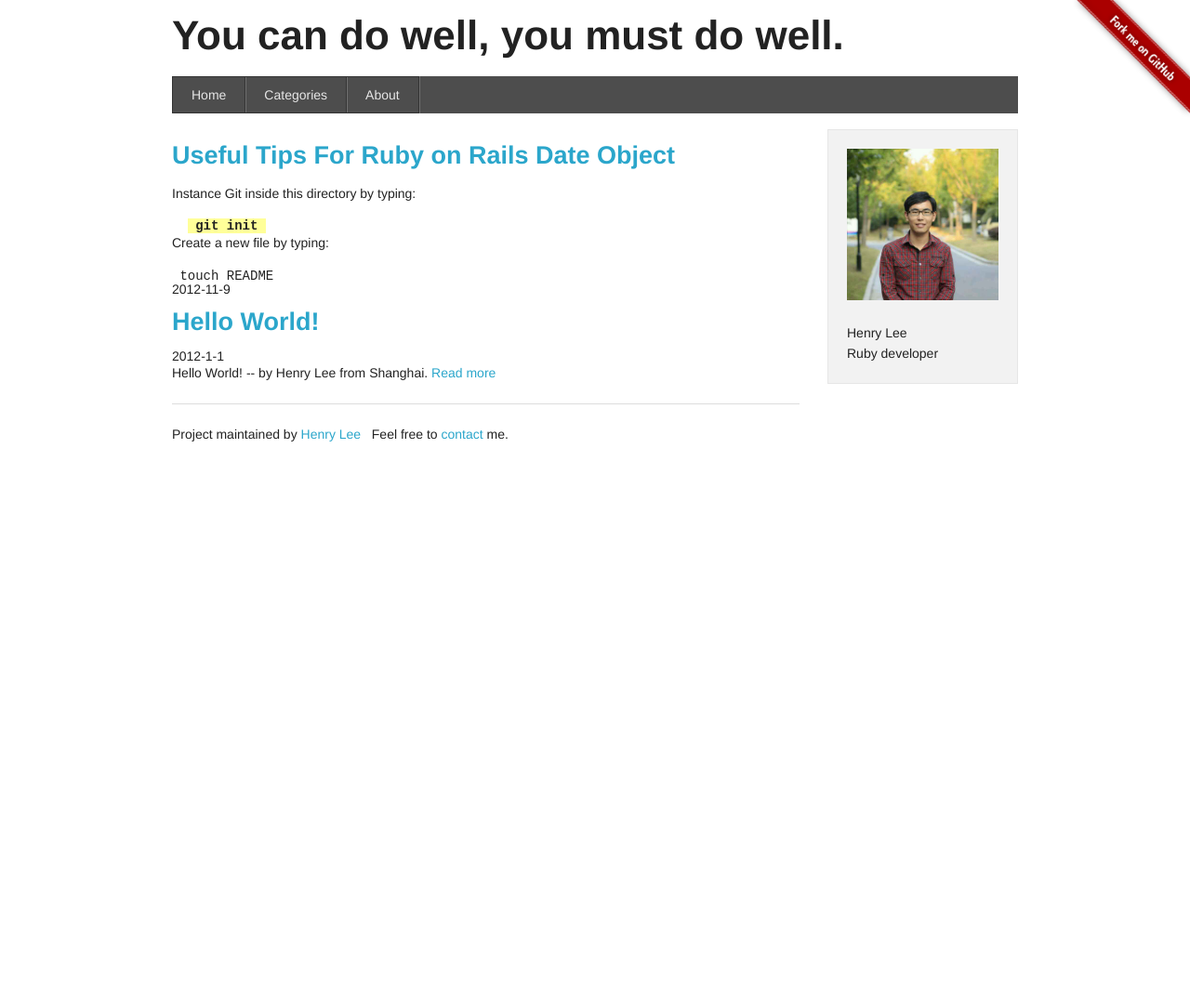
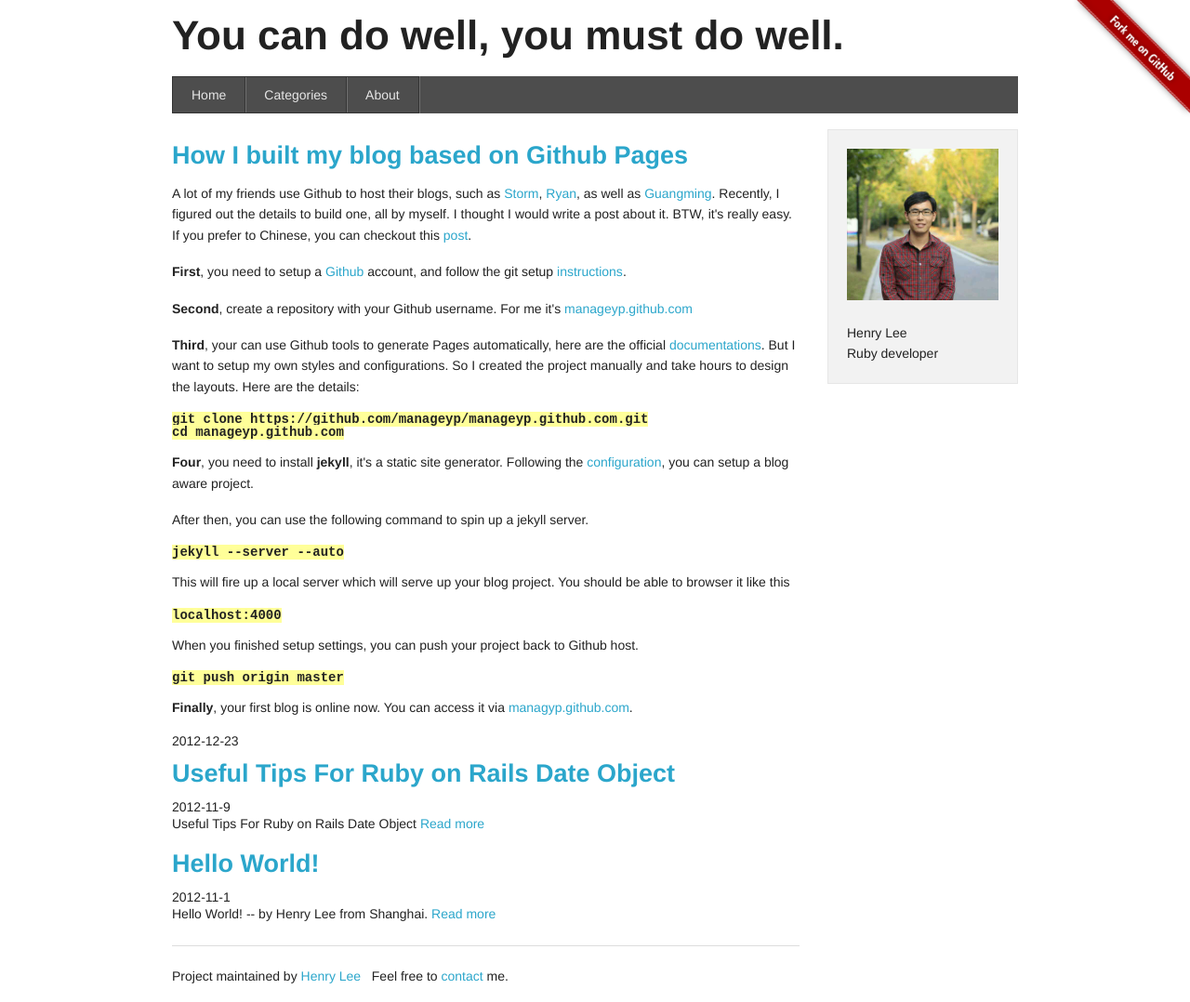
Before and after one commit to manageyp/manageyp.github.com, a Jekyll site: the page built from index.html, in a window 1280 px wide. Shown: the whole page at 93% size. Built offline with Jekyll 4.4.1, drawn with Linux system fonts in a browser that asks for light colours; nearby versions of some CDN libraries; before the commit the page ends 900 px from its top, so only the background shows below that.

Commit message:
[New] 2012-12-23 new post

```diff
--- a/_layouts/default.html
+++ b/_layouts/default.html
@@ -28,14 +28,14 @@
     <div class="twelve columns">
       <div class="row">
         <div class="six columns">
-          <p> Project maintained by <a href="https://github.com/manageyp">Henry Lee</a>&nbsp;&nbsp;
+          <p> Project maintained by <a href="https://github.com/manageyp" target="_blank">Henry Lee</a>&nbsp;&nbsp;
             Feel free to <a href="mailto:manageyp@gmail.com?subject=Hello%20Henry&body=Greeting%20from%20your%20blog.">contact</a> me.
           </p>
         </div>
       </div>
     </div>
   </footer>
-  <a href="https://github.com/manageyp">
+  <a href="https://github.com/manageyp" target="_blank">
     <img style="position:absolute;top:0;right:0;border:0;width:135px;height:135px;" src="/images/forkme_right_red.png" alt="Fork me on GitHub" />
   </a>
   <script src="https://ajax.googleapis.com/ajax/libs/jquery/1.7.1/jquery.min.js"></script>
--- a/_layouts/page.html
+++ b/_layouts/page.html
@@ -7,7 +7,7 @@ layout: default
 <div class="three columns">
   <div class="panel">
     <p>
-      <a href="https://github.com/manageyp"><img src="/images/avatar.jpg" alt="Henry Lee avatar"/></a>
+      <a href="https://github.com/manageyp" target="_blank"><img src="/images/avatar.jpg" alt="Henry Lee avatar"/></a>
       <ul style="margin-bottom: 0px;list-style-type:none;">
         <li>Henry Lee</li>
         <li>Ruby developer</li>
--- a/_posts/2012-11-9-useful-tips-for-ror-date-object.html
+++ b/_posts/2012-11-9-useful-tips-for-ror-date-object.html
@@ -2,14 +2,17 @@
 layout: post
 title: Useful Tips For Ruby on Rails Date Object
 description: Useful Tips For Ruby on Rails Date Object
-categories: Ruby on Rails
-tags: Ruby Rails Date
+categories: Date Ruby Rails
+tags: Date Ruby Rails
 record_on: 2012-11-9
 ---
-<p>Instance Git inside this directory by typing:</p>
+<p>Date Object</p>
 <pre>
-  <code class="ruby"> git init </code>
+  <code class="ruby">
+    today = Date.today
+    today.wday # [0..6]
+    today.next
+    today.next_week
+
+</code>
 </pre>
-
-<p>Create a new file by typing:</p>
-<pre> touch README</pre>
--- /dev/null
+++ b/_posts/2012-12-23-how-i-built-my-blog.html
@@ -0,0 +1,26 @@
+---
+layout: post
+title: How I built my blog based on Github Pages
+description: How I built my blog based on Github Pages, using jekyll.
+categories: Github
+tags: Github jekyll
+record_on: 2012-12-23
+---
+<p>A lot of my friends use Github to host their blogs, such as <a href="http://stormzhang.github.com/" target="_blank">Storm</a>, <a href="http://ryancheung.me/" target="_blank">Ryan</a>, as well as <a href="http://zhouguangming.github.com/" target="_blank">Guangming</a>. Recently, I figured out the details to build one, all by myself. I thought I would write a post about it.
+BTW, it's really easy. If you prefer to Chinese, you can checkout this <a href="http://www.ruanyifeng.com/blog/2012/08/blogging_with_jekyll.html" target="_blank">post</a>.</p>
+<p><strong>First</strong>, you need to setup a <a href="http://www.github.com/" target="_blank">Github</a> account, and follow the git setup <a href="http://help.github.com/win-set-up-git/" target="_blank">instructions</a>. </p>
+<p><strong>Second</strong>, create a repository with your Github username. For me it's <a href="https://github.com/manageyp/manageyp.github.com" target="_blank">manageyp.github.com</a></p>
+<p><strong>Third</strong>, your can use Github tools to generate Pages automatically, here are the official <a href="https://help.github.com/categories/20/articles" target="_blank">documentations</a>.
+But I want to setup my own styles and configurations. So I created the project manually and take hours to
+design the layouts. Here are the details:</p>
+<pre><code class="ruby">git clone https://github.com/manageyp/manageyp.github.com.git
+cd manageyp.github.com</code></pre></br>
+<p><strong>Four</strong>, you need to install <strong>jekyll</strong>, it's a static site generator. Following the <a href="http://wiki.github.com/mojombo/jekyll/configuration" target="_blank">configuration</a>, you can setup a blog aware project. </p>
+<p>After then, you can use the following command to spin up a jekyll server.</p>
+<pre><code class="ruby">jekyll --server --auto</code></pre></br>
+<p>This will fire up a local server which will serve up your blog project.
+You should be able to browser it like this</p>
+<pre><code class="ruby">localhost:4000</code></pre></br>
+<p>When you finished setup settings, you can push your project back to Github host.</p>
+<pre><code class="ruby">git push origin master</code></pre></br>
+<p><strong>Finally</strong>, your first blog is online now. You can access it via <a href="https://github.com/manageyp" target="_blank">managyp.github.com</a>.</p>
--- a/index.html
+++ b/index.html
@@ -8,7 +8,7 @@ permalink: /
   {{ post.content }}
   <div>{{ post.record_on }}</div>
 {% endfor %}
-{% for post in site.posts limit: 1 offset: 1 %}
+{% for post in site.posts limit: 2 offset: 1 %}
   <h3><a href="{{ post.url }}">{{ post.title }}</a></h3>
   <div>{{ post.record_on }}</div>
   <p>{{ post.description }} <a href="{{ post.url }}">Read more</a></p>
```
Also changed, not shown: _posts/2012-1-1-hello-world.md (+1 -3 lines), images/posts/blog_directory.png (added), 1 other file.
